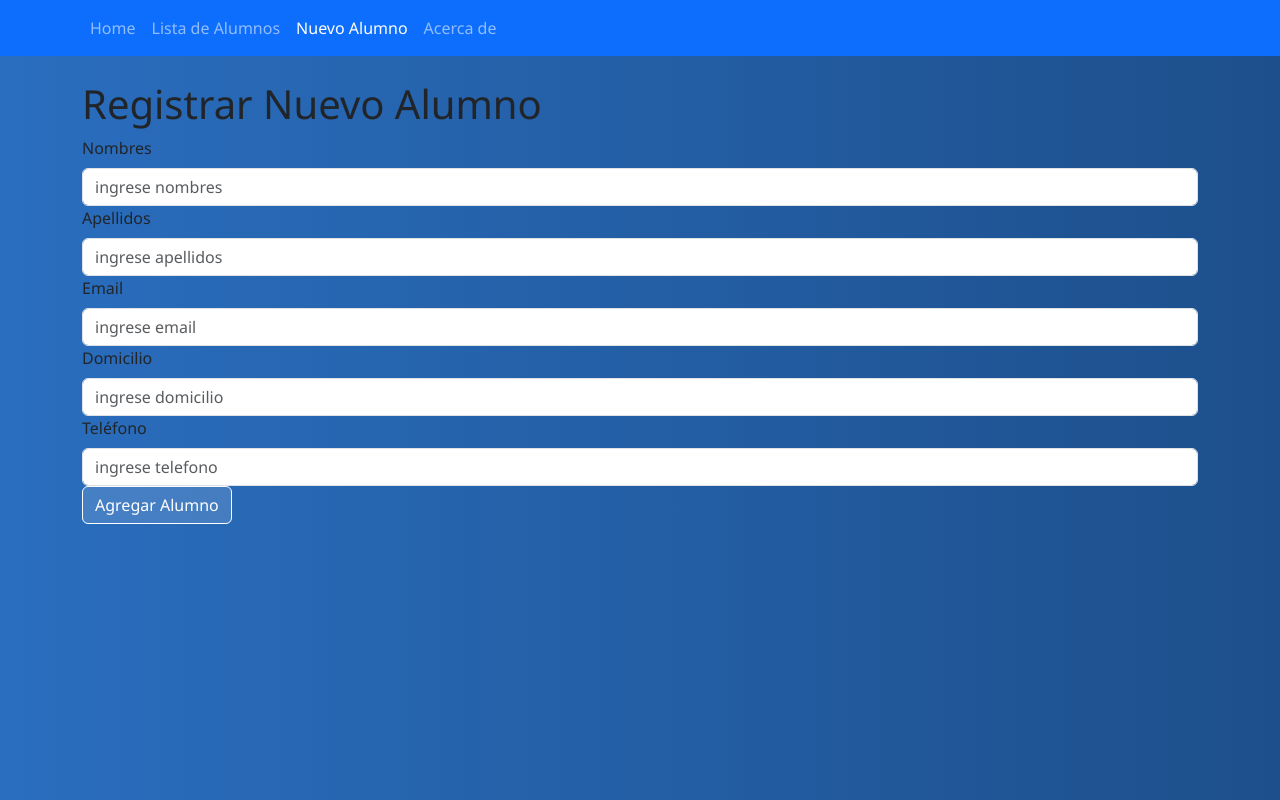
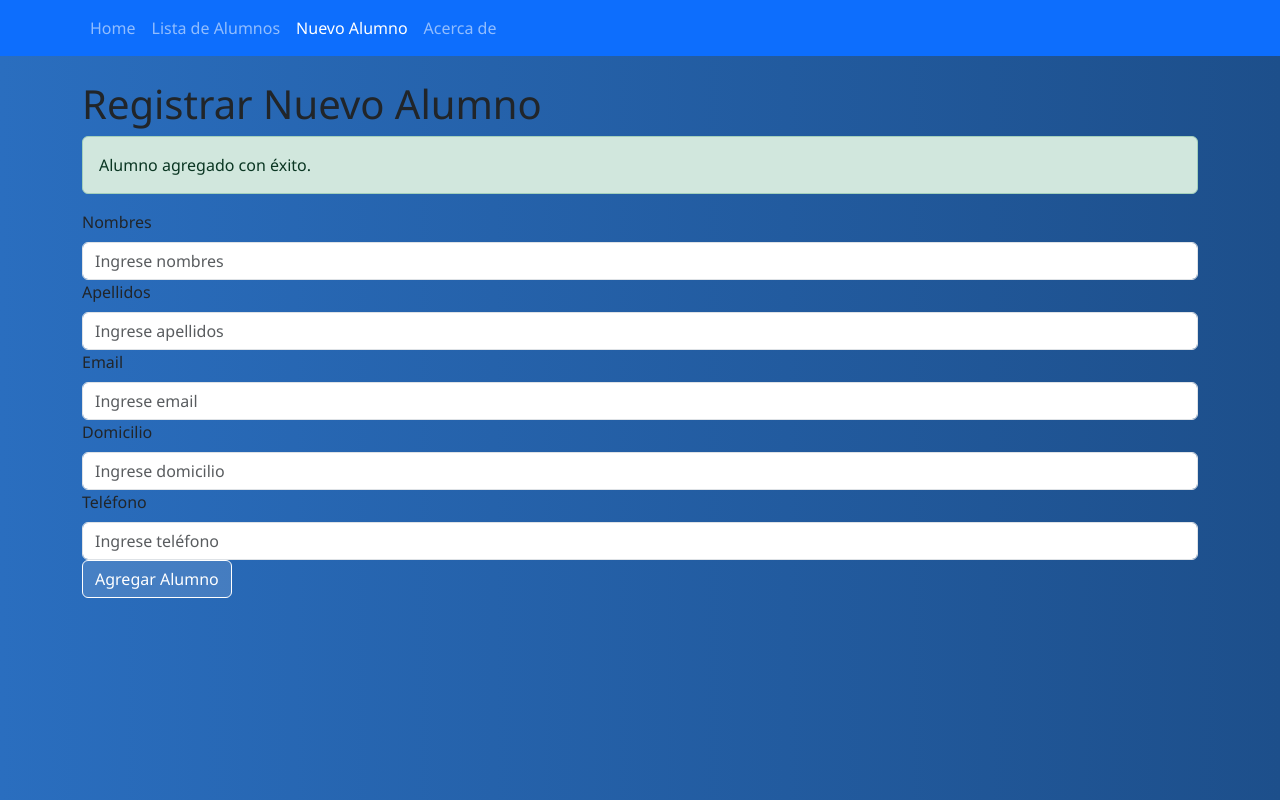
Before and after one commit to GerardoXL/pv_tp5_grupo1, a React (Vite) app: page /nuevo-alumno in a window 1280 px wide. Both pictures are taken after typing "Sample", "Sample", "name@example.com", "Sample", "5551234" into the empty fields and a click on the button "Agregar Alumno". Built offline with nearby package versions, Linux system fonts and the light colour scheme.

Commit message:
validaciones del formulario e implementación de  Alerts - Rios Sofia

```diff
--- a/src/assets/components/AlumnoAgregar.jsx
+++ b/src/assets/components/AlumnoAgregar.jsx
@@ -1,6 +1,6 @@
 
 import {  useEffect, useState } from "react";
-import { Form, Button } from 'react-bootstrap'; //imporoto para usar bootstrap
+import { Form, Button, Alert } from 'react-bootstrap'; //imporoto para usar bootstrap
 
 let lastLibreta = 999;
 // se declaran las variables de estado
@@ -10,6 +10,19 @@ const AlumnoFormulario = ({onAgregar, alumnoEdit, boolEdit,onActualizar}) => {
    const [email, setEmail] = useState("");
    const [domicilio , setDomicilio] = useState("");
    const [telefono , setTelefono] = useState ("");
+   const [error,setError] =useState ({
+      error:false,
+      mensaje: ''
+    }); //p/manejar errores
+    const [exito, setExito] = useState(false);
+    const [accion, setAccion] = useState(null); // p/ poder itinerar entre agregado o actualizado
+
+// p/ desp validar el ingreso de tipo de datos
+//en los campos del Formu
+  const soloLetras = /^[a-zA-ZáéíóúÁÉÍÓÚñÑ\s]+$/;  //p/mayusculas, minusculas, acentos, letra ñ
+  const soloNumeros = /^[0-9]+$/; //p/ num
+  const emailValido = /\S+@\S+\.\S+/; // verifica que tenga el @, que tenga punto y que no hayan espacios
+
 
 useEffect(() => {
     setNombre(alumnoEdit.nombre);
@@ -19,13 +32,38 @@ useEffect(() => {
     setTelefono(alumnoEdit.telefono);
 },[alumnoEdit,boolEdit]);
 
+//para validar los datos del formu
+//cambiar a validarFormu
+const validarCampos = () => {
+  let valid = true;
+
+
+  if (!nombre || !soloLetras.test(nombre)) valid = false; //p/ validar que ingrese datos y que sean letras
+
+  if (!apellido || !soloLetras.test(apellido)) valid = false;
+
+  if (!email || !emailValido.test(email)) valid = false;
+
+  if (!domicilio) valid = false;
+
+  if (!telefono || !soloNumeros.test(telefono)) valid = false;
+
+  setError({ error: !valid, mensaje: '' });
+
+  return valid;
+};
+
 
 
    //funcion para cargar los datos
 const cargarDatos = (event) => {
    event.preventDefault();
-   lastLibreta += 1 ;
+   lastLibreta += 1 ;//esto es nuevo
    const nuevaLibreta = lastLibreta;
+
+   const esValido = validarCampos();
+    if (!esValido) return;
+
 
    //se crea el objeto que posteriormente sera ingresado al array
 
@@ -40,10 +78,13 @@ const nuevoAlumno = {
 }
 
 if(boolEdit !== true)
-  onAgregar(nuevoAlumno); // se llama a la funcion onAgregar para tomar el objeto y se limpian los campos
+  {onAgregar(nuevoAlumno); // se llama a la funcion onAgregar para tomar el objeto y se limpian los campos
+  setAccion('agregado');
+  }
 else
 {
   onActualizar(nuevoAlumno);
+  setAccion('actualizado');
 }
 
 
@@ -52,76 +93,131 @@ else
   setEmail('');
   setDomicilio('');
   setTelefono('');
+  // p/ limpiar errores
+      setError({ error: false, mensaje: "" });
+      setExito(true);
+}
+useEffect(() => {
+    if (exito || error) {
+      const timer = setTimeout(() => {
+        setExito(false);
+        setError(false);
+      }, 3000); // 3000 ms = 3 segundos
+   }
+  }, [exito, error]);
 
-};
+
+
 
 //el formulario lo modifico para usar bootstrap
 return (
+  <>
+   {exito &&  (
+      <Alert variant="success">
+        Alumno {accion} con éxito.
+      </Alert>
+    )}
+{error.error && (
+     <Alert variant="danger">
+    Por favor, complete todos los campos correctamente.
+  </Alert>
+      )}
 
-  <Form onSubmit={cargarDatos}>
+  <Form onSubmit={cargarDatos} noValidate>
     <Form.Group>
         <Form.Label>Nombres</Form.Label>
         <Form.Control
           type="text"
-        placeholder="ingrese nombres"
+          placeholder="Ingrese nombres"
           id="nombre"
           value={nombre}
+          isInvalid={error.error && (!nombre || !soloLetras.test(nombre))}//p/ que controlar los datos y que sean letras
+
           onChange={(e) => setNombre(e.target.value)}
           required
         />
+        <Form.Control.Feedback type="invalid">
+          {error.error && !nombre
+            ? "El nombre es obligatorio."
+            : "El nombre debe contener solo letras."}
+        </Form.Control.Feedback>
       </Form.Group>
 
       <Form.Group>
         <Form.Label>Apellidos</Form.Label>
         <Form.Control
           type="text"
-          placeholder="ingrese apellidos"
+          placeholder="Ingrese apellidos"
           id="apellido"
           value={apellido}
+          isInvalid={error.error && (!apellido || !soloLetras.test(apellido))} //p/ que controlar los datos y que sean letras
           onChange={(e) => setApellido(e.target.value)}
           required
         />
+        <Form.Control.Feedback type="invalid">
+          {error.error && !apellido
+            ? "El apellido es obligatorio."
+            : "El apellido debe contener solo letras."}
+        </Form.Control.Feedback>
       </Form.Group>
 
       <Form.Group>
         <Form.Label>Email</Form.Label>
         <Form.Control
           type="email"
-          placeholder="ingrese email"
+          placeholder="Ingrese email"
           id="email"
           value={email}
+          isInvalid={error.error && (!email || !emailValido.test(email))}
           onChange={(e) => setEmail(e.target.value)}
           required
         />
+        <Form.Control.Feedback type="invalid">
+          {error.error && (!email || !emailValido.test(email)) && "El email es inválido."}
+        </Form.Control.Feedback>
       </Form.Group>
 
       <Form.Group>
         <Form.Label>Domicilio</Form.Label>
         <Form.Control
           type="text"
-          placeholder="ingrese domicilio"
+          placeholder="Ingrese domicilio"
           id="domicilio"
           value={domicilio}
+          isInvalid={error.error && !domicilio}
           onChange={(e) => setDomicilio(e.target.value)}
           required
         />
+        <Form.Control.Feedback type="invalid">
+          {error.error && !domicilio && "El domicilio es obligatorio."}
+        </Form.Control.Feedback>
       </Form.Group>
 
       <Form.Group>
         <Form.Label>Teléfono</Form.Label>
         <Form.Control
           type="tel"
-          placeholder="ingrese telefono"
+          placeholder="Ingrese teléfono"
           id="telefono"
           value={telefono}
+          isInvalid={error.error && (!telefono || !soloNumeros.test(telefono))} ////p/ que controlar los datos y que sean num
           onChange={(e) => setTelefono(e.target.value)}
           required
         />
+        <Form.Control.Feedback type="invalid">
+          {error.error && !telefono
+            ? "El teléfono es obligatorio."
+            : "El teléfono debe contener solo números."}
+        </Form.Control.Feedback>
       </Form.Group>
 
-    <Button type="submit" variant="primary">{ boolEdit===false ? 'Agregar Alumno' : 'Editar Alumno'}</Button>
+
+
+      <Button type="submit" variant="primary">
+        {boolEdit === false ? "Agregar Alumno" : "Editar Alumno"}
+      </Button>
     </Form>
-
+    </>
   );
 };
 
```
Lines whose indentation alone changed are shown as unchanged.
